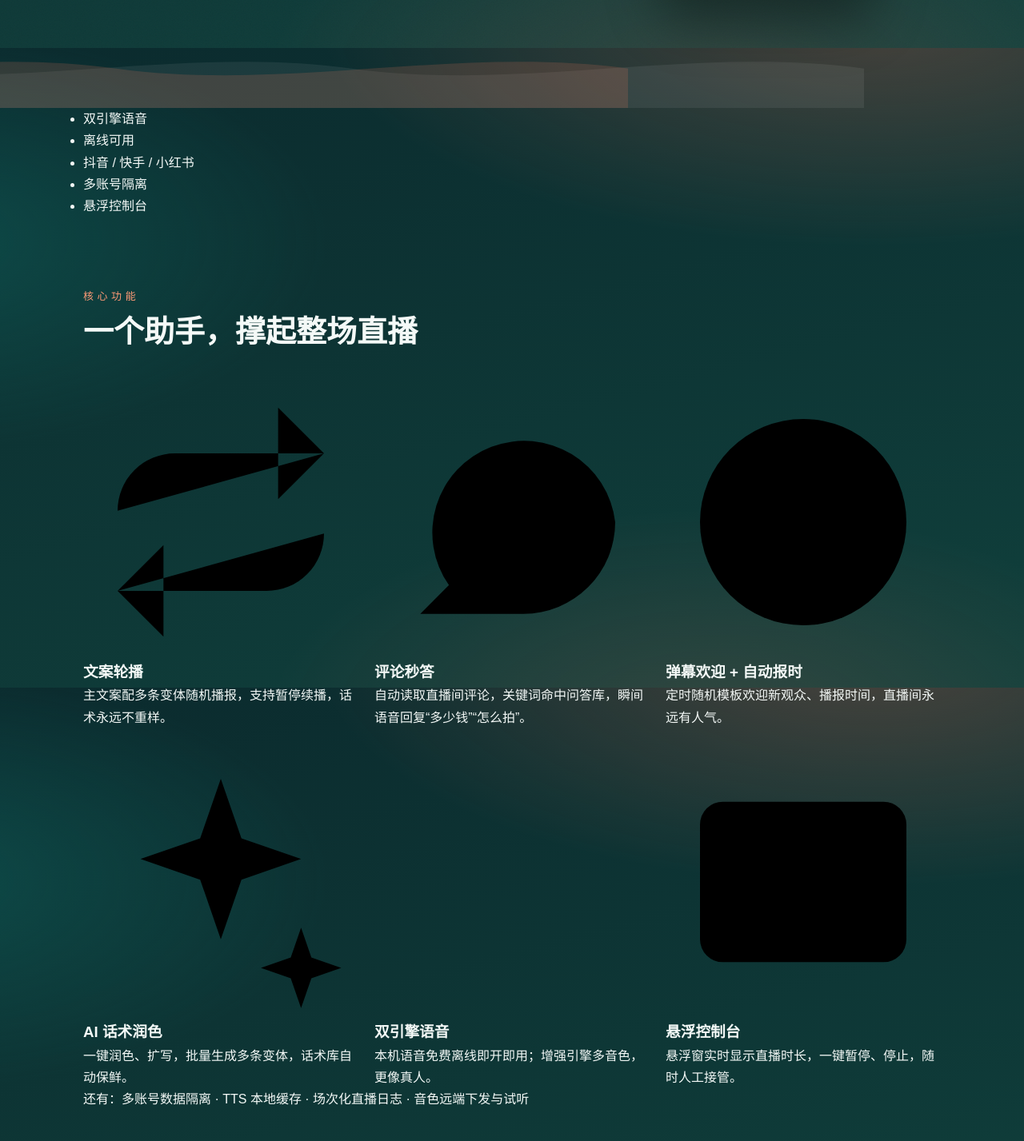
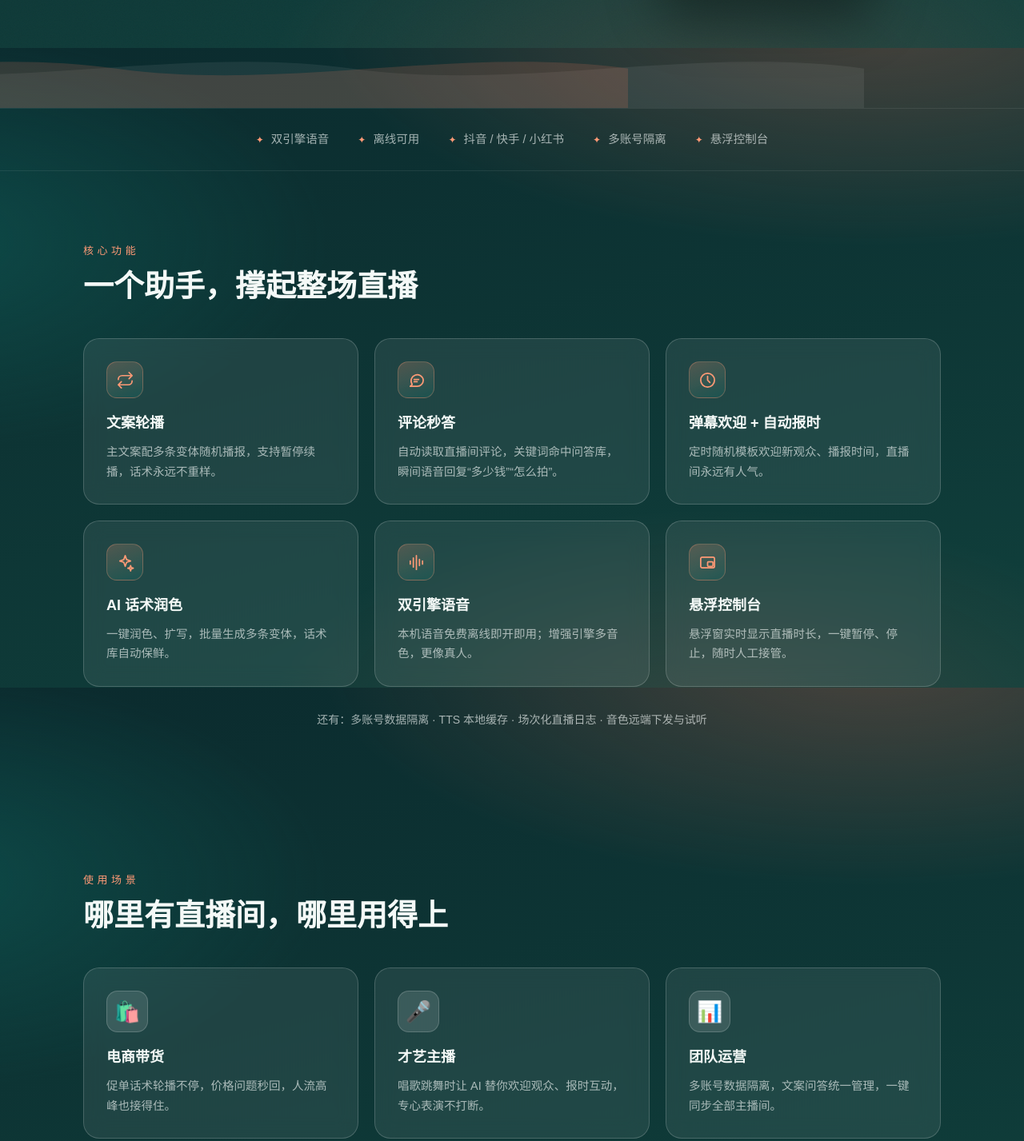
Before and after one commit to wuliu7-mw/aizhibo, a website built with Vite: page index.html in a window 1280 px wide. Shown: the part 740-2167 px from the top of the page at 80% size. Built offline with nearby package versions, Linux system fonts and the light colour scheme.

Commit message:
feat: 能力信任条、玻璃功能网格与使用场景卡
Co-Authored-By: Claude Code <noreply@anthropic.com>

```diff
--- a/src/style.css
+++ b/src/style.css
@@ -465,3 +465,103 @@ section[id] {
     justify-content: center;
   }
 }
+
+/* ============================================================
+   Task 4: 信任条 / 玻璃卡片 / 功能 / 场景
+   ============================================================ */
+
+/* ---- 信任条 ---- */
+.trustbar {
+  padding: 26px 0;
+  border-top: 1px solid rgba(255, 255, 255, 0.08);
+  border-bottom: 1px solid rgba(255, 255, 255, 0.08);
+}
+
+.trust-list {
+  display: flex;
+  flex-wrap: wrap;
+  justify-content: center;
+  gap: 14px 36px;
+  list-style: none;
+  font-size: 14.5px;
+  color: var(--text-2);
+}
+
+.trust-list li::before {
+  content: "✦";
+  color: var(--coral-light);
+  margin-right: 9px;
+  font-size: 12px;
+}
+
+/* ---- 玻璃卡片（功能/场景/下载/联系共用）---- */
+.card {
+  background: var(--glass-bg);
+  border: 1px solid var(--glass-border);
+  border-radius: var(--radius-l);
+  padding: 28px;
+  backdrop-filter: blur(12px);
+  -webkit-backdrop-filter: blur(12px);
+  transition: transform 0.3s, border-color 0.3s, box-shadow 0.3s;
+}
+
+.card:hover {
+  transform: translateY(-4px);
+  border-color: rgba(255, 154, 118, 0.45);
+  box-shadow: 0 16px 40px rgba(0, 0, 0, 0.25);
+}
+
+.card h3 {
+  font-size: 18px;
+  font-weight: 700;
+  margin-bottom: 8px;
+}
+
+.card p {
+  font-size: 14.5px;
+  color: var(--text-2);
+}
+
+/* ---- 功能卡 ---- */
+.feature .icon {
+  width: 46px;
+  height: 46px;
+  border-radius: 13px;
+  display: flex;
+  align-items: center;
+  justify-content: center;
+  background: linear-gradient(160deg, rgba(255, 154, 118, 0.22), rgba(15, 118, 110, 0.28));
+  border: 1px solid rgba(255, 154, 118, 0.3);
+  margin-bottom: 16px;
+}
+
+.feature .icon svg {
+  width: 23px;
+  height: 23px;
+  fill: none;
+  stroke: var(--coral-light);
+  stroke-width: 1.8;
+  stroke-linecap: round;
+  stroke-linejoin: round;
+}
+
+.features-more {
+  margin-top: 30px;
+  text-align: center;
+  font-size: 14px;
+  color: var(--text-2);
+}
+
+/* ---- 场景卡 ---- */
+.scene-emoji {
+  width: 52px;
+  height: 52px;
+  border-radius: 14px;
+  display: flex;
+  align-items: center;
+  justify-content: center;
+  font-size: 26px;
+  background: var(--glass-bg-strong);
+  border: 1px solid var(--glass-border);
+  margin-bottom: 16px;
+}
```
